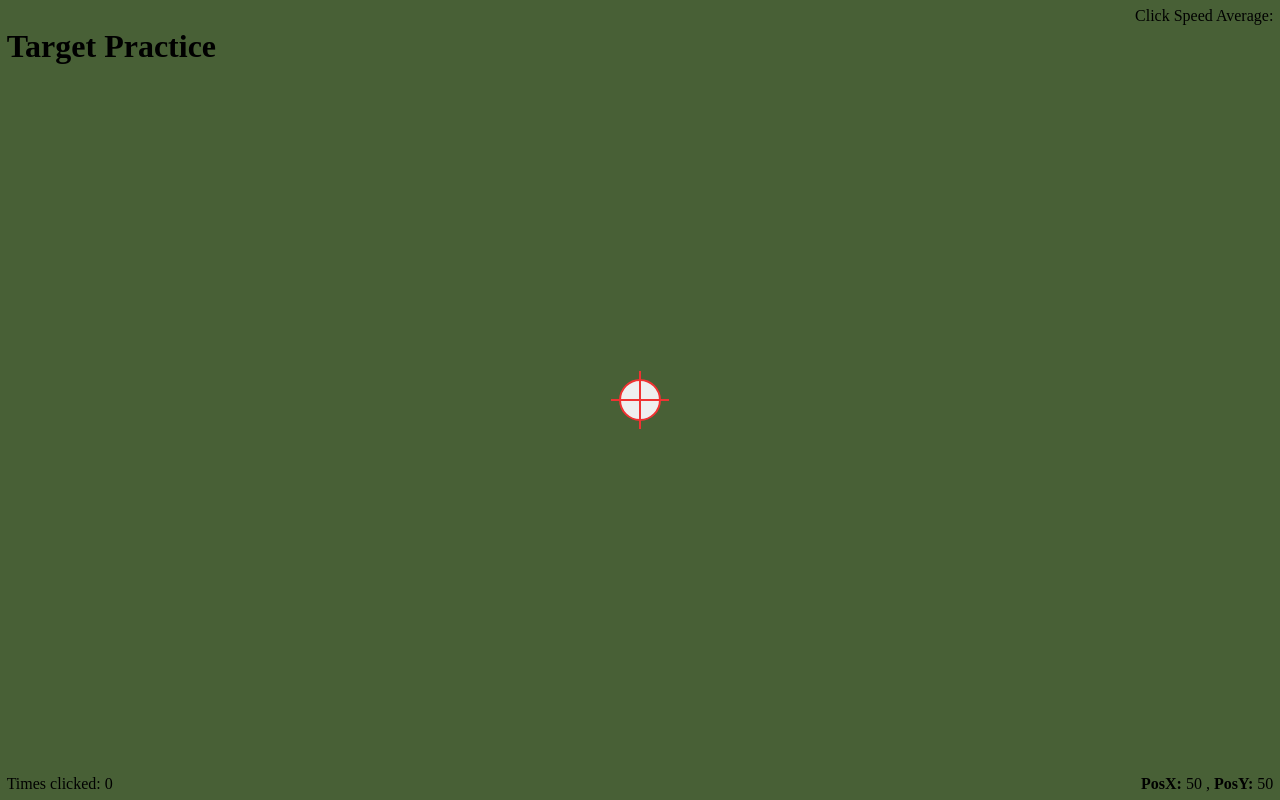
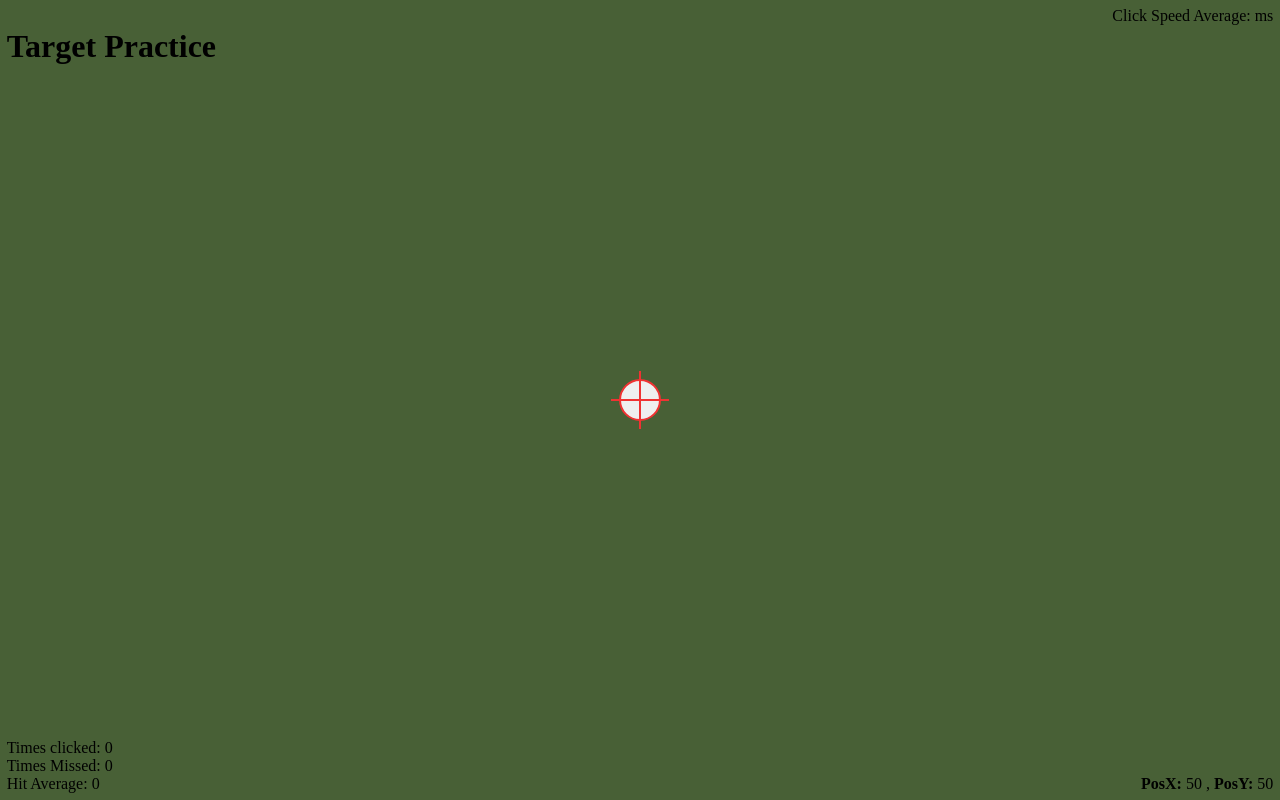
Before and after one commit to vengestone-dragoon/JELlo, a plain HTML site: page Example/TargetPractice/TargetPractice.html in a window 1280 px wide. Drawn offline with Linux system fonts and the light colour scheme.

Commit message:
made changes to TargetPractice example and added content to index.html

```diff
--- a/Example/TargetPractice/TargetPractice.html
+++ b/Example/TargetPractice/TargetPractice.html
@@ -29,6 +29,8 @@
       position: absolute;
       left: 5pt;
       bottom: 5pt;
+      display: flex;
+      flex-direction: column;
     }
     .clickAverage {
       position: absolute;
@@ -45,6 +47,13 @@
       border-style: solid;
       border-width: 2pt;
       border-color: #f03232;
+    }
+    .backdrop {
+      position: absolute;
+      inset: 0;
+      appearance: none;
+      border: none;
+      background: none;
     }
     .target:before, .target:after {
       content: "";
--- a/Example/TargetPractice/TargetPractice.mjs
+++ b/Example/TargetPractice/TargetPractice.mjs
@@ -3,6 +3,8 @@ export class TargetPractice extends JELloElement {
     constructor() {
         super();
         this.count=0;
+        this.misscount=0;
+        this.hitpercentage=0;
         this.target = {
             x: 50,
             y: 50,
@@ -31,9 +33,15 @@ export class TargetPractice extends JELloElement {
                 } else {
                     this.lastClick = Date.now();
                 }
+                this.hitpercentage = Math.round(100*(this.count/(this.count + this.misscount)));
                 this.target.x = Math.max(Math.min(Math.round((Math.random()%100)*100),90),10);
                 this.target.y = Math.max(Math.min(Math.round((Math.random()%100)*100),90),10);
                 break;
+            }
+            case "missedButton": {
+                this.misscount++;
+                this.hitpercentage = Math.round(100*(this.count/(this.count + this.misscount)));
+                break
             }
         }
         return {name: JELloEvents.reRender}
@@ -42,18 +50,32 @@ export class TargetPractice extends JELloElement {
         return [
             Primitives.div([
                 Primitives.h1(["Target Practice"], {class: "title"}),
-                Primitives.span([
-                    "Times clicked: ",
-                    this.count,
-                ], {
+                Primitives.div([
+                    Primitives.span([
+                        "Times clicked: ",
+                        this.count,
+                    ]),
+                    Primitives.span([
+                        "Times Missed: ",
+                        this.misscount,
+                    ]),
+                    Primitives.span([
+                        "Hit Average: ",
+                        this.hitpercentage,
+                    ])
+                ],{
                     class: "clickCount"
                 }),
                 Primitives.span([
                     "Click Speed Average: ",
                     this.clickAverage,
+                    " ms",
                 ], {
                     class: "clickAverage"
                 }),
+                Primitives.button([],{
+                    class: "backdrop",
+                }, "missedButton",InputEvents.click),
                 Primitives.button([],{
                     class: "target",
                     style: "top: calc("
```
Also changed, not shown: index.html (+18 -1 lines).
